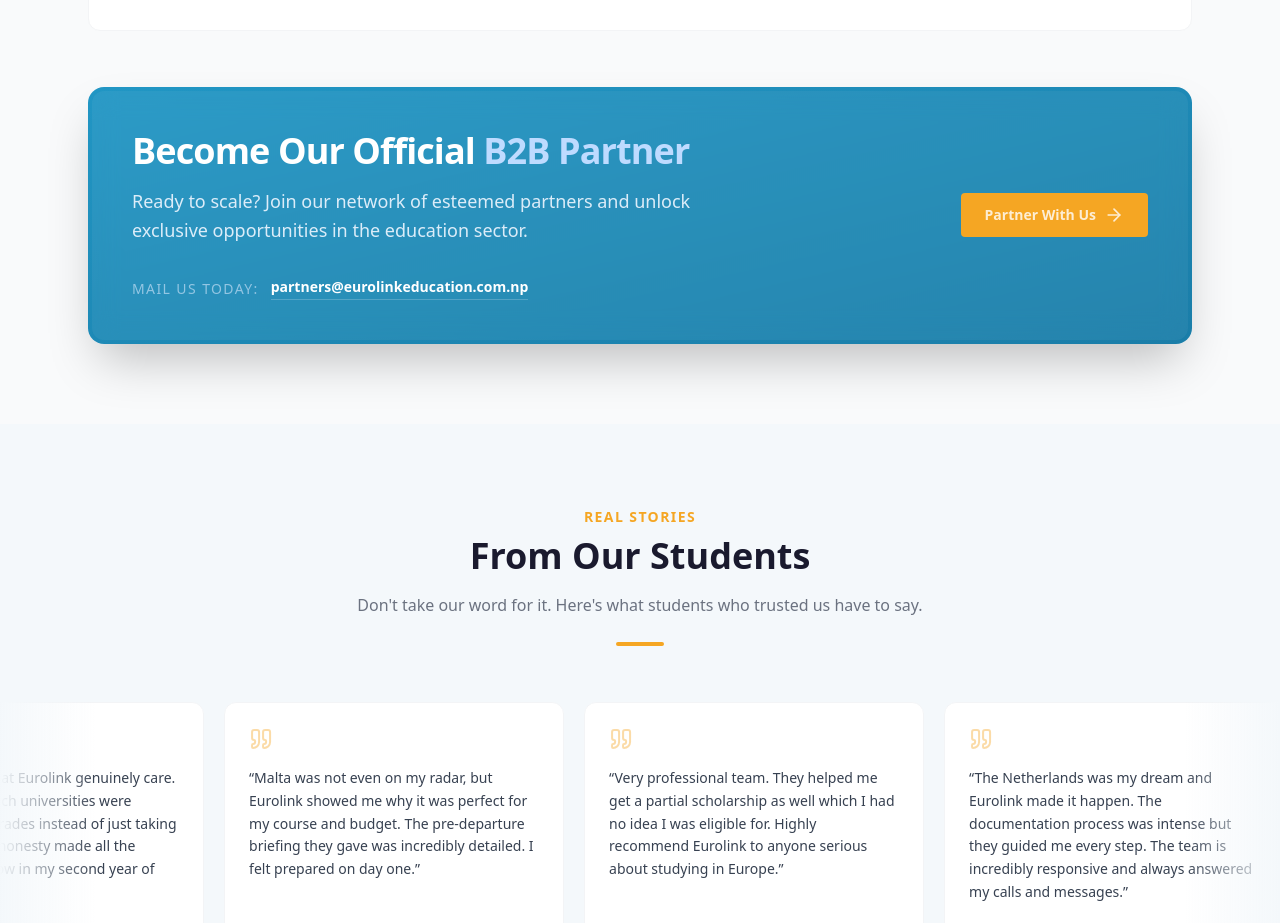
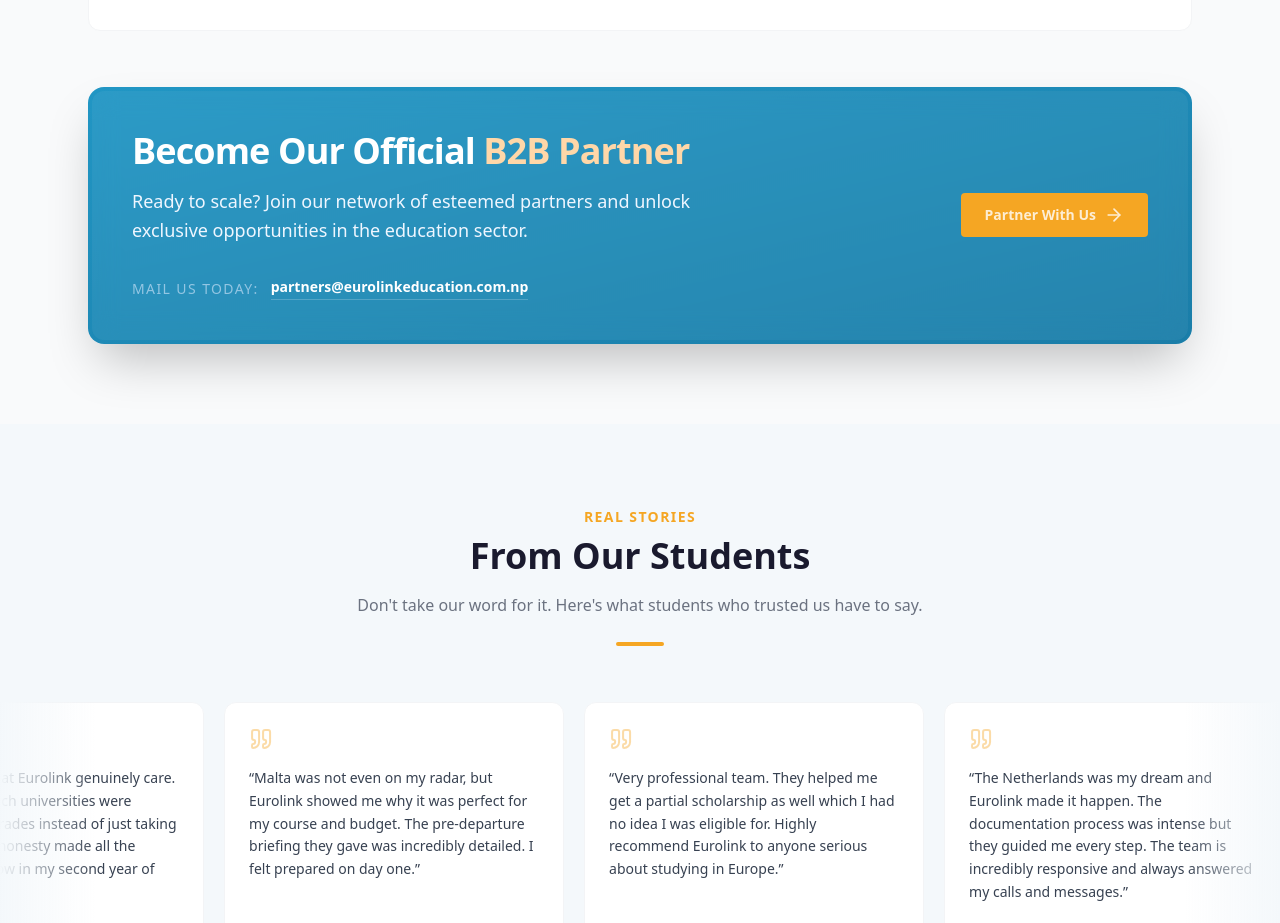
Before and after one commit to AbroadFlow/eurolink, a Next.js app: page / in a window 1280 px wide. Shown: the part 4460-5383 px from the top of the page. Built offline with nearby package versions, Linux system fonts and the light colour scheme.

Commit message:
fix: update b2b section update

```diff
--- a/src/components/sections/B2BSection.tsx
+++ b/src/components/sections/B2BSection.tsx
@@ -105,9 +105,9 @@
                         {/* Left Content */}
                         <div className="flex-1 text-center md:text-left">
                             <h3 className="text-2xl md:text-4xl font-extrabold tracking-tight text-white mb-4">
-                                Become Our Official <span className="text-blue-200">B2B Partner</span>
+                                Become Our Official <span className="text-orange-200">B2B Partner</span>
                             </h3>
-                            <p className="text-blue-50/90 text-base md:text-lg leading-relaxed max-w-xl">
+                            <p className="text-blue-50 text-base md:text-lg leading-relaxed max-w-xl">
                                 Ready to scale? Join our network of esteemed partners and unlock exclusive opportunities in the education sector.
                             </p>
 
```
